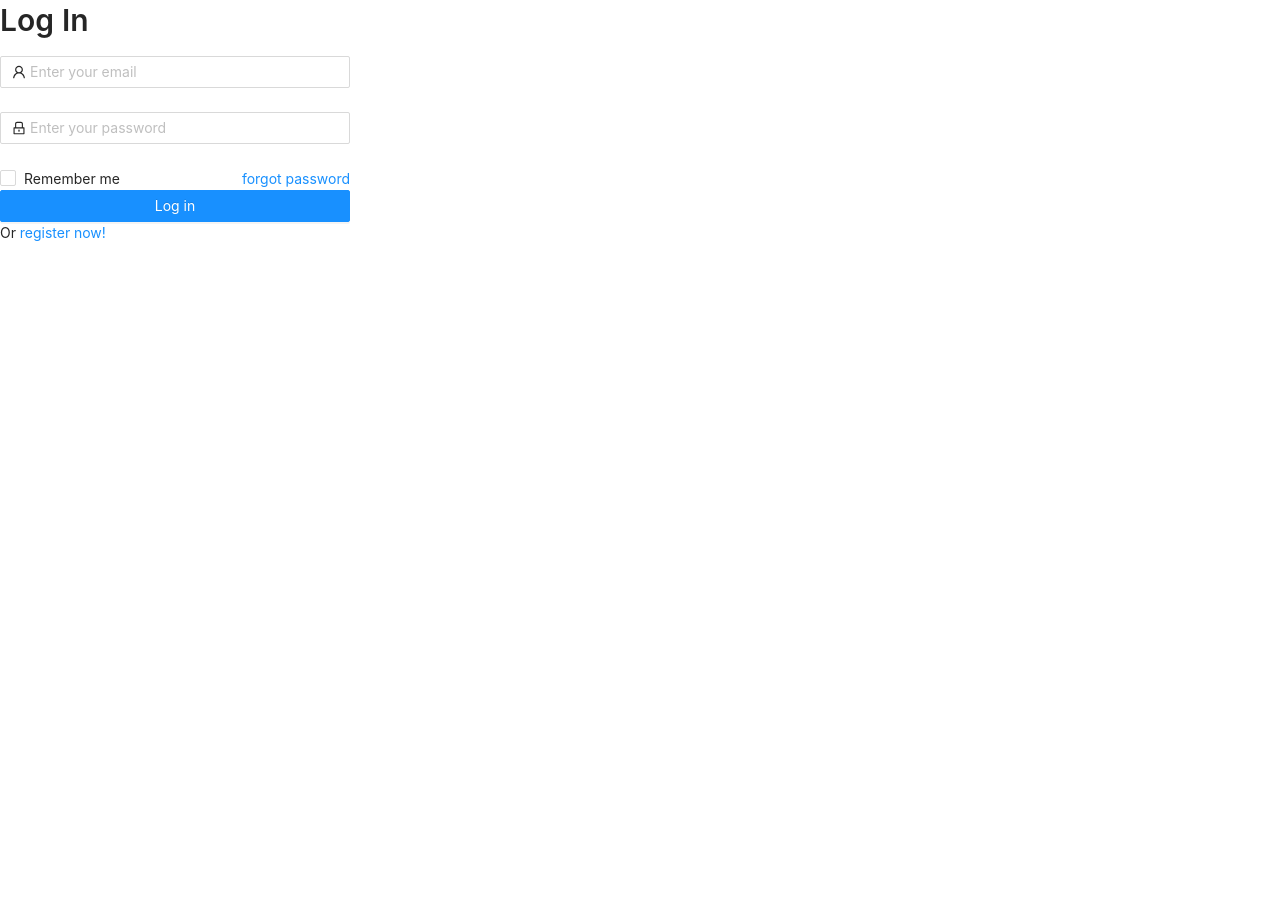
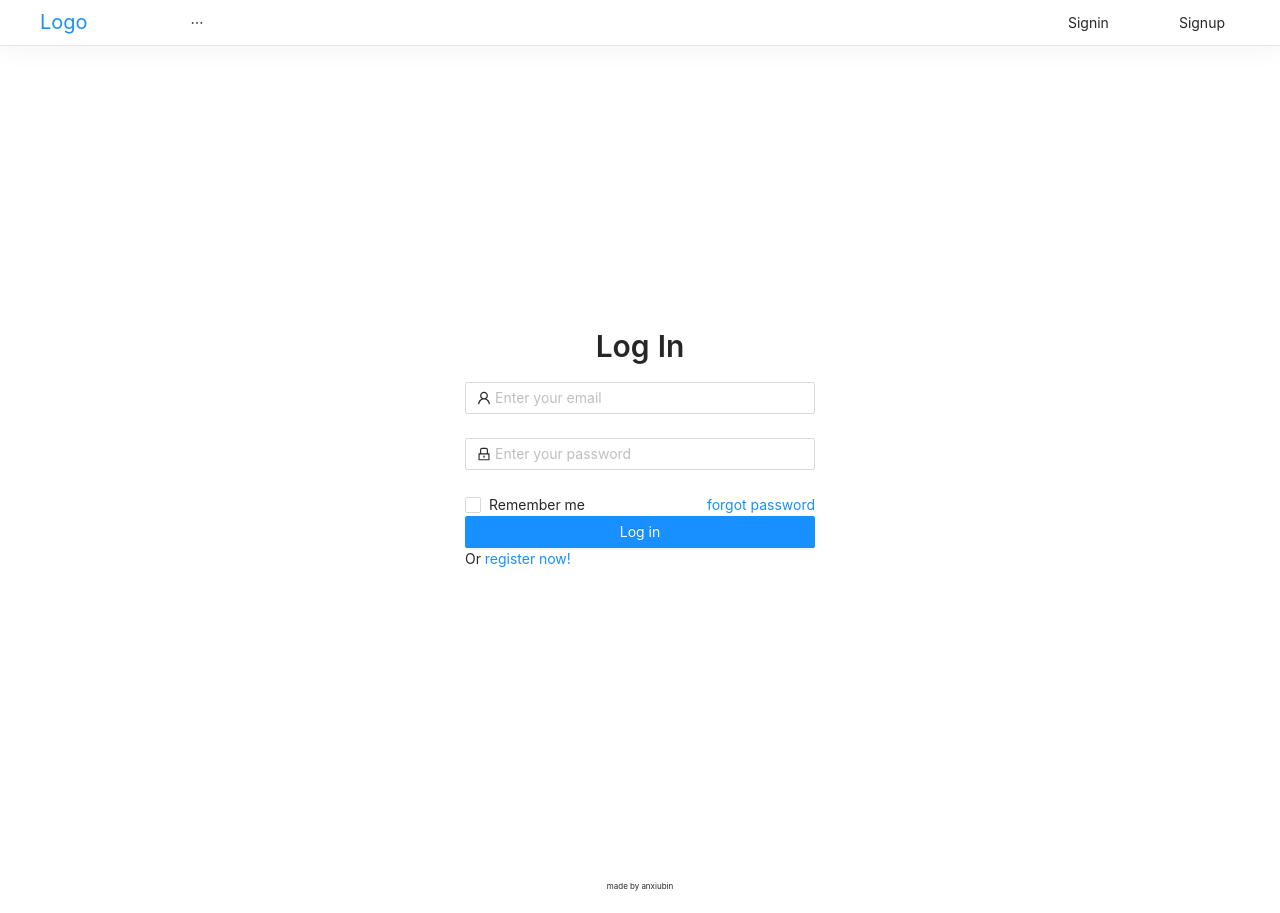
Before and after one commit to anxiubin/node-react-boilerplate, a React (Create React App) app in the folder client/: page /login in a window 1280 px wide. Before the commit the page ends 800 px from the top, so only its background shows below. Built offline with nearby package versions, Linux system fonts and the light colour scheme; no server answers.

Commit message:
fix router and clean up codes

```diff
--- a/client/public/index.html
+++ b/client/public/index.html
@@ -9,7 +9,6 @@
 			name="description"
 			content="Web site created using create-react-app"
 		/>
-    <link rel="apple-touch-icon" href="%PUBLIC_URL%/logo192.png" />
 		<!--
       manifest.json provides metadata used when your web app is installed on a
       user's mobile device or desktop. See https://developers.google.com/web/fundamentals/web-app-manifest/
--- a/client/src/App.css
+++ b/client/src/App.css
@@ -1,38 +1,15 @@
-.App {
-  text-align: center;
+.app {
+	flex-direction: column;
+	display: flex;
+	justify-content: center;
+	align-items: center;
+	height: 100vh;
 }
 
-.App-logo {
-  height: 40vmin;
-  pointer-events: none;
+input.error {
+	border-color: red;
 }
 
-@media (prefers-reduced-motion: no-preference) {
-  .App-logo {
-    animation: App-logo-spin infinite 20s linear;
-  }
+.input-feedback {
+	color: red;
 }
-
-.App-header {
-  background-color: #282c34;
-  min-height: 100vh;
-  display: flex;
-  flex-direction: column;
-  align-items: center;
-  justify-content: center;
-  font-size: calc(10px + 2vmin);
-  color: white;
-}
-
-.App-link {
-  color: #61dafb;
-}
-
-@keyframes App-logo-spin {
-  from {
-    transform: rotate(0deg);
-  }
-  to {
-    transform: rotate(360deg);
-  }
-}
--- a/client/src/App.js
+++ b/client/src/App.js
@@ -1,30 +1,29 @@
-import React from 'react'
-import './App.css'
-import {
-  BrowserRouter as Router,
-  Switch,
-  Route,
-  Link
-} from 'react-router-dom'
+import React, { Suspense } from "react"
+import { Route, Switch } from "react-router-dom"
 
-import LandingPage from './components/views/LandingPage/LandingPage'
-import LoginPage from './components/views/LoginPage/LoginPage'
-import RegisterPage from './components/views/RegisterPage/RegisterPage'
-import Auth from './hoc/auth'
+import "./App.css"
 
+import LandingPage from "./components/views/LandingPage/LandingPage"
+import LoginPage from "./components/views/LoginPage/LoginPage"
+import RegisterPage from "./components/views/RegisterPage/RegisterPage"
+import NavBar from "./components/views/NavBar/NavBar"
+import Footer from "./components/views/Footer/Footer"
+import Auth from "./hoc/auth"
 
 function App() {
 	return (
-    <Router>
-      <div>
+		<Suspense fallback={<div>Loading...</div>}>
+			<NavBar />
+			<div style={{ paddingTop: "60px", minHeight: "calc(100vh - 80px)" }}>
 				<Switch>
 					<Route exact path="/" component={Auth(LandingPage, null)} />
 					<Route exact path="/login" component={Auth(LoginPage, false)} />
 					<Route exact path="/register" component={Auth(RegisterPage, false)} />
 				</Switch>
 			</div>
-    </Router>
-  );
+			<Footer />
+		</Suspense>
+	)
 }
 
 export default App
--- a/client/src/components/views/LandingPage/LandingPage.js
+++ b/client/src/components/views/LandingPage/LandingPage.js
@@ -2,7 +2,6 @@ import React from "react"
 import { useSelector } from "react-redux"
 import styled from "styled-components"
 import Axios from "axios"
-import { withRouter } from "react-router-dom"
 
 const Wrapper = styled.div`
 	display: flex;
@@ -32,4 +31,4 @@ function LandingPage(props) {
 	)
 }
 
-export default withRouter(LandingPage)
+export default LandingPage
--- a/client/src/hoc/auth.js
+++ b/client/src/hoc/auth.js
@@ -1,5 +1,5 @@
 import React, { useEffect } from "react"
-import { useDispatch } from "react-redux"
+import { useSelector, useDispatch } from "react-redux"
 import { auth } from "../_actions/user_actions"
 
 export default function (SpecificComponent, option, adminRoute = null) {
@@ -12,11 +12,10 @@ export default function (SpecificComponent, option, adminRoute = null) {
 
 	function AuthenticationCheck(props) {
 		const dispatch = useDispatch()
+		let user = useSelector((state) => state.user)
 
 		useEffect(() => {
 			dispatch(auth()).then((res) => {
-				console.log(res)
-
 				//로그인 하지 않은 상태
 				if (!res.payload.isAuth) {
 					if (option) {
@@ -24,6 +23,7 @@ export default function (SpecificComponent, option, adminRoute = null) {
 					}
 				} else {
 					//로그인 한 상태
+
 					if (adminRoute && !res.payload.isAdmin) {
 						props.history.push("/")
 					} else {
@@ -33,7 +33,7 @@ export default function (SpecificComponent, option, adminRoute = null) {
 			})
 		}, [])
 
-		return <SpecificComponent />
+		return <SpecificComponent {...props} user={user} />
 	}
 
 	return AuthenticationCheck
--- a/client/src/index.js
+++ b/client/src/index.js
@@ -1,28 +1,35 @@
-import React from 'react'
-import ReactDOM from 'react-dom'
-import './index.css'
-import App from './App'
-import * as serviceWorker from './serviceWorker'
+import React from "react"
+import ReactDOM from "react-dom"
+import { BrowserRouter } from "react-router-dom"
+import "./index.css"
+import App from "./App"
+import * as serviceWorker from "./serviceWorker"
 
-import 'antd/dist/antd.css'
-import { Provider } from 'react-redux'
-import { applyMiddleware, createStore } from 'redux'
-import promiseMiddleware from 'redux-promise'
-import ReduxThunk from 'redux-thunk'
-import Reducer from './_reducers'
+import "antd/dist/antd.css"
+import { Provider } from "react-redux"
+import { applyMiddleware, createStore } from "redux"
+import promiseMiddleware from "redux-promise"
+import ReduxThunk from "redux-thunk"
+import Reducer from "./_reducers"
 
-const createStoreWithMiddleware = applyMiddleware(promiseMiddleware, ReduxThunk)(createStore)
+const createStoreWithMiddleware = applyMiddleware(
+	promiseMiddleware,
+	ReduxThunk
+)(createStore)
 
 ReactDOM.render(
 	<Provider
-    store={createStoreWithMiddleware(Reducer,
+		store={createStoreWithMiddleware(
+			Reducer,
 			window.__REDUX_DEVTOOLS_EXTENSION__ &&
-      window.__REDUX_DEVTOOLS_EXTENSION__()
+				window.__REDUX_DEVTOOLS_EXTENSION__({ trace: true })
 		)}
 	>
+		<BrowserRouter>
 			<App />
+		</BrowserRouter>
 	</Provider>,
-  document.getElementById('root')
+	document.getElementById("root")
 )
 
 // If you want your app to work offline and load faster, you can change
```
Also changed, not shown: client/package.json (+6 -2 lines), 2 other files (tests, documents, lock files or other folders). Lines whose indentation alone changed are shown as unchanged.
